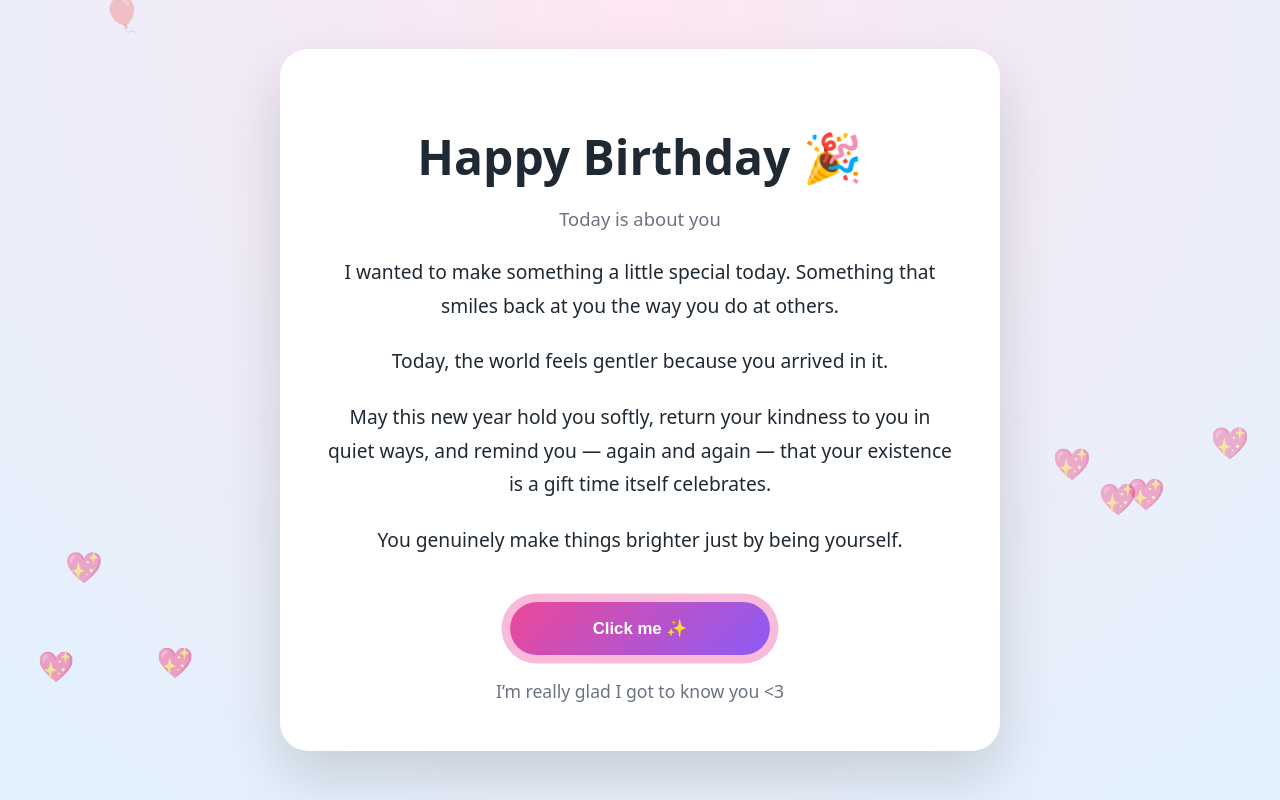
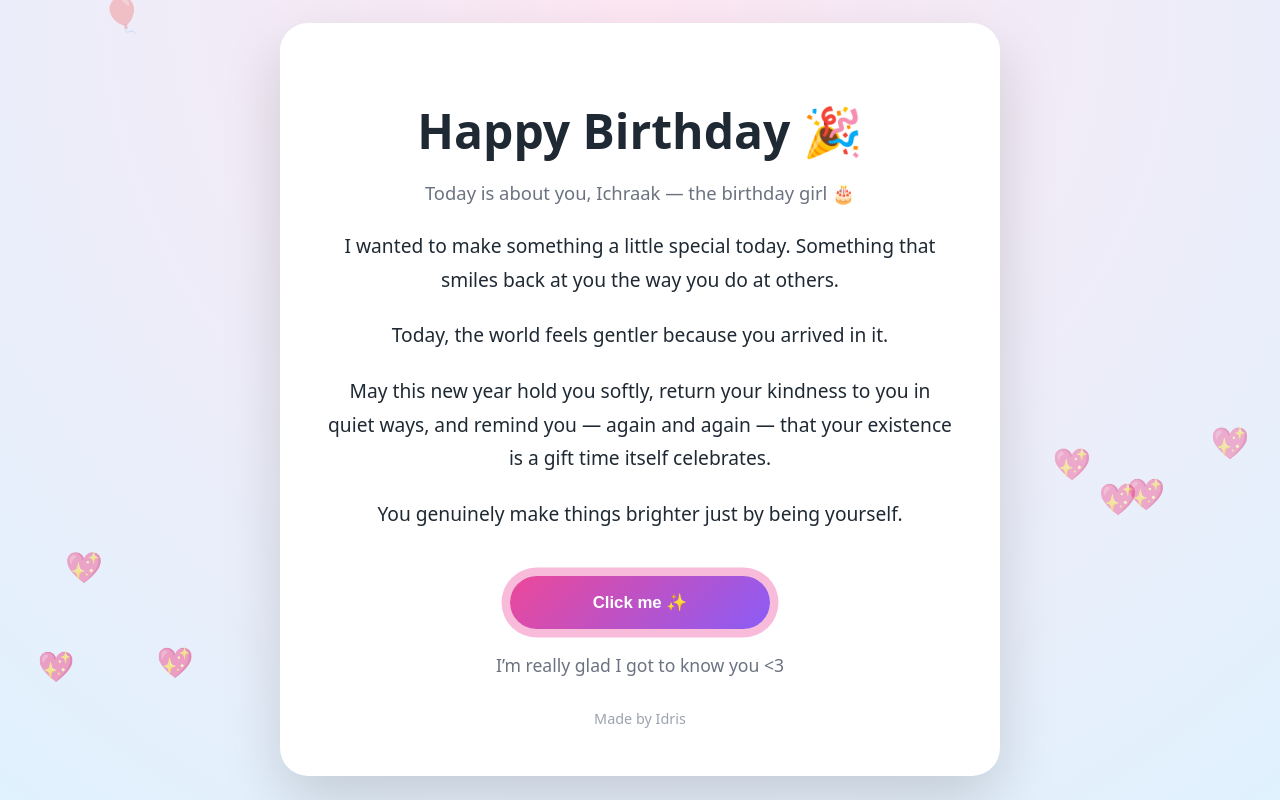
Before and after one commit to Shawarma-byte/ForYou, a plain HTML site: page index.html in a window 1280 px wide. Both pictures are taken after a click on the button "Click me ✨". Drawn offline with Linux system fonts and the light colour scheme.

Commit message:
index.html

```diff
--- a/index.html
+++ b/index.html
@@ -141,8 +141,11 @@
   <div class="floating" style="left:88%; animation-delay:3s">💖</div>
 
   <div class="card">
+    <audio id="bgMusic" preload="auto">
+      <source src="https://cdn.pixabay.com/download/audio/2022/03/15/audio_3b2f6b5fbb.mp3" type="audio/mpeg">
+    </audio>
     <h1>Happy Birthday 🎉</h1>
-    <div class="subtitle">Today is about you</div>
+    <div class="subtitle">Today is about you, Ichraak — the birthday girl 🎂</div>
 
     <div class="message">
       I wanted to make something a little special today. Something that smiles back at you the way you do at others.
@@ -164,11 +167,14 @@
 
     <div class="footer" id="surpriseText" style="display:none;">
       I’m really glad I got to know you &lt;3
-    </div>
+        <div class="footer" style="margin-top:32px; font-size:0.9rem; color:#9ca3af;">Made by Idris</div>
   </div>
 
   <script>
     function surprise() {
+      const music = document.getElementById('bgMusic');
+      music.volume = 0.4;
+      music.play();
       const text = document.getElementById('surpriseText');
       text.style.display = 'block';
       text.style.animation = 'reveal 0.8s ease';
```
